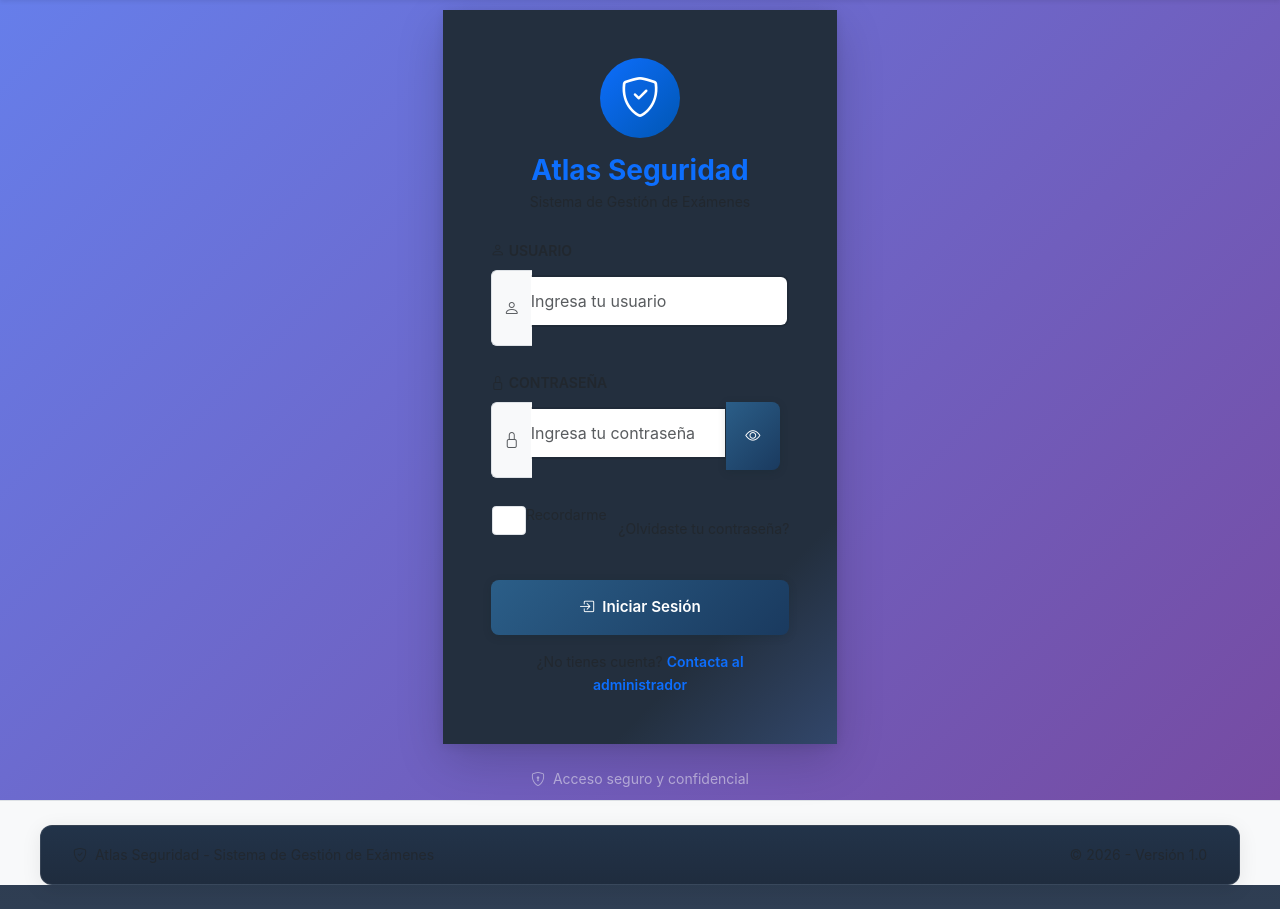
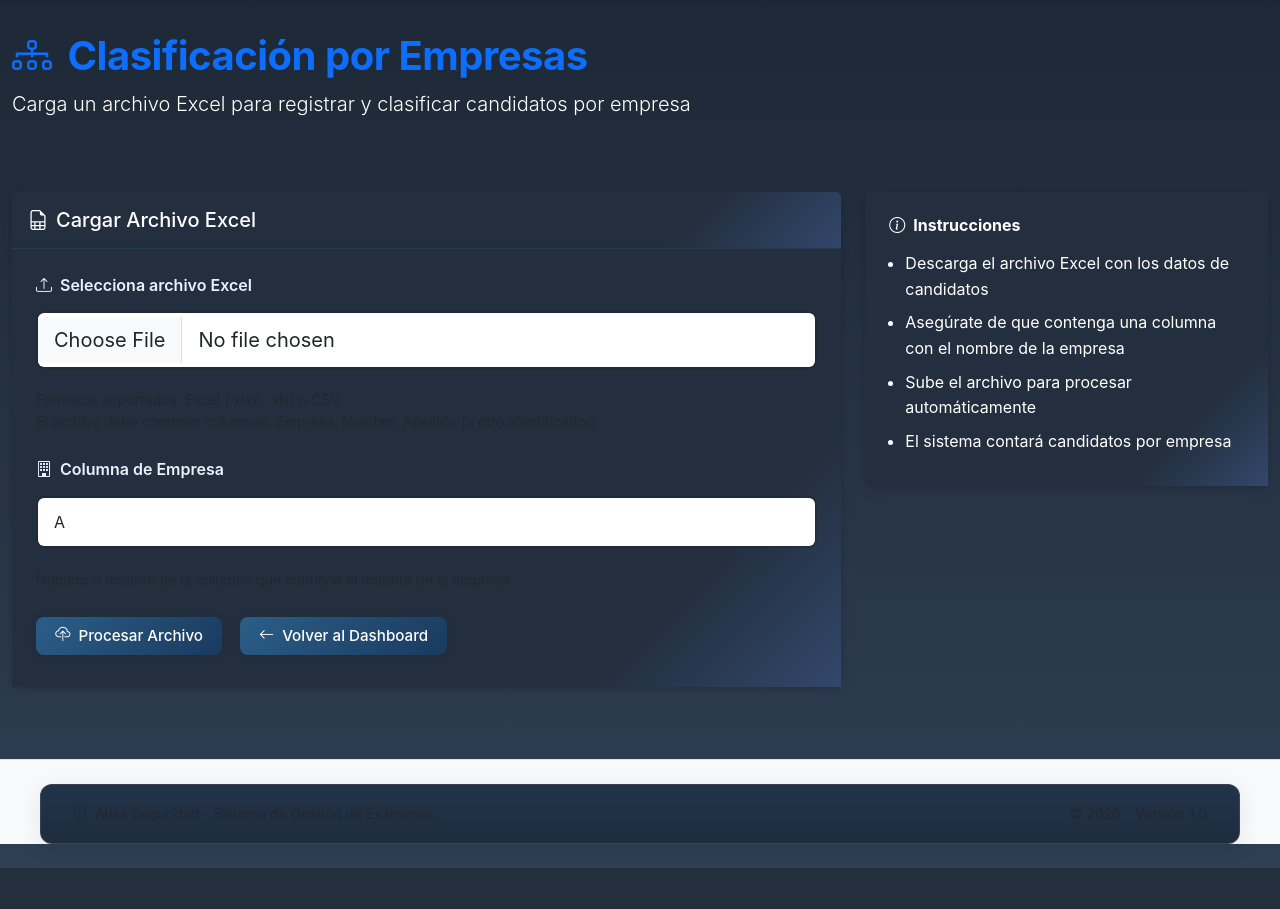
Before and after one commit to DanielCas22/atlas, a PHP site: page /atlas/views/dashboard/clasificacion_empresas.php in a window 1280 px wide. Shown: the part 58-967 px from the top of the page. After the commit the page ends 926 px from the top, so only its background shows below. Run offline with PHP 8.4, Linux system fonts and the light colour scheme.

Commit message:
inicio de la etapa 2
centralizar y enfocarse en la clasificacion por empresa, lector de documento .xslx y enviar a la empresa correspondiente

```diff
--- a/controllers/DashboardController.php
+++ b/controllers/DashboardController.php
@@ -161,6 +161,178 @@ class DashboardController
         include __DIR__ . '/../views/dashboard/create_user.php';
     }
 
+    public function clasificacion_empresas()
+    {
+        $this->ensureAuth();
+
+        $results = null;
+        $error = null;
+        $success = null;
+
+        if ($_SERVER['REQUEST_METHOD'] === 'POST') {
+            // Validar que se haya subido un archivo
+            if (!isset($_FILES['excel_file']) || $_FILES['excel_file']['error'] !== UPLOAD_ERR_OK) {
+                $error = 'Por favor selecciona un archivo válido.';
+            } else {
+                try {
+                    $filePath = $_FILES['excel_file']['tmp_name'];
+                    $fileName = $_FILES['excel_file']['name'];
+                    $fileExt = strtolower(pathinfo($fileName, PATHINFO_EXTENSION));
+
+                    // Validar extensión
+                    if (!in_array($fileExt, ['xlsx', 'xls', 'csv'])) {
+                        $error = 'Formato de archivo no soportado. Usa Excel (.xlsx, .xls) o CSV.';
+                    } else {
+                        $companyColumn = trim($_POST['company_column'] ?? 'A');
+
+                        if (empty($companyColumn)) {
+                            $error = 'Especifica la columna de empresa.';
+                        } else {
+                            // Procesar el archivo
+                            $results = $this->processExcelFile($filePath, $companyColumn, $fileExt);
+
+                            if ($results === false) {
+                                $error = 'Error al procesar el archivo. Verifica que el formato sea correcto.';
+                            } else {
+                                $success = 'Archivo procesado correctamente. Se encontraron ' . count($results) . ' empresas.';
+                            }
+                        }
+                    }
+                } catch (Exception $e) {
+                    $error = 'Error al procesar el archivo: ' . $e->getMessage();
+                }
+            }
+        }
+
+        include __DIR__ . '/../views/dashboard/clasificacion_empresas.php';
+    }
+
+    private function processExcelFile($filePath, $companyColumn, $fileExt)
+    {
+        $results = [];
+
+        try {
+            if ($fileExt === 'csv') {
+                // Procesar CSV
+                $results = $this->processCsvFile($filePath, $companyColumn);
+            } else {
+                // Procesar Excel con PhpSpreadsheet
+                $spreadsheet = \PhpOffice\PhpSpreadsheet\IOFactory::load($filePath);
+                $worksheet = $spreadsheet->getActiveSheet();
+
+                // Convertir columna (A, B, C, etc) a número (1, 2, 3, etc)
+                $columnIndex = $this->columnLetterToIndex($companyColumn);
+
+                if ($columnIndex === false) {
+                    // Podría ser un nombre de columna
+                    $columnIndex = $this->findColumnByName($worksheet, $companyColumn);
+                    if ($columnIndex === false) {
+                        return false;
+                    }
+                }
+
+                // Iterar sobre las filas
+                foreach ($worksheet->getRowIterator(2) as $row) { // Comenzar desde fila 2 (omitir header)
+                    $cell = $worksheet->getCellByColumnAndRow($columnIndex, $row->getRowIndex());
+                    $company = trim($cell->getValue() ?? '');
+
+                    if (!empty($company) && $company !== 'Empresa') {
+                        if (!isset($results[$company])) {
+                            $results[$company] = 0;
+                        }
+                        $results[$company]++;
+                    }
+                }
+            }
+
+            // Ordenar alfabéticamente
+            asort($results);
+            return $results;
+
+        } catch (Exception $e) {
+            return false;
+        }
+    }
+
+    private function processCsvFile($filePath, $companyColumn)
+    {
+        $results = [];
+        $handle = fopen($filePath, 'r');
+
+        if ($handle === false) {
+            return false;
+        }
+
+        $columnIndex = $this->columnLetterToIndex($companyColumn);
+        $rowIndex = 0;
+
+        while (($row = fgetcsv($handle)) !== false) {
+            $rowIndex++;
+
+            if ($rowIndex === 1) {
+                // Saltar encabezado
+                continue;
+            }
+
+            if ($columnIndex === false || !isset($row[$columnIndex - 1])) {
+                continue;
+            }
+
+            $company = trim($row[$columnIndex - 1] ?? '');
+
+            if (!empty($company)) {
+                if (!isset($results[$company])) {
+                    $results[$company] = 0;
+                }
+                $results[$company]++;
+            }
+        }
+
+        fclose($handle);
+        return $results;
+    }
+
+    private function columnLetterToIndex($column)
+    {
+        // Convertir letras de columna (A, B, C, AA, etc) a índice numérico
+        $column = strtoupper(trim($column));
+
+        // Si es un número, devolverlo
+        if (is_numeric($column)) {
+            return intval($column);
+        }
+
+        // Convertir letra a número
+        $index = 0;
+        $len = strlen($column);
+
+        for ($i = 0; $i < $len; $i++) {
+            $index = $index * 26 + (ord($column[$i]) - ord('A') + 1);
+        }
+
+        return $index ?: false;
+    }
+
+    private function findColumnByName($worksheet, $columnName)
+    {
+        // Buscar una columna por su nombre en la primera fila
+        $columnName = strtolower(trim($columnName));
+
+        foreach ($worksheet->getRowIterator(1, 1) as $row) {
+            $cellIterator = $row->getCellIterator();
+            $colIndex = 1;
+
+            foreach ($cellIterator as $cell) {
+                if (strtolower(trim($cell->getValue() ?? '')) === $columnName) {
+                    return $colIndex;
+                }
+                $colIndex++;
+            }
+        }
+
+        return false;
+    }
+
     private function ensureAuth()
     {
         if (empty($_SESSION['user'])) {
--- a/index.php
+++ b/index.php
@@ -5,6 +5,9 @@ session_start();
 header('Cache-Control: no-cache, no-store, must-revalidate'); // HTTP 1.1
 header('Pragma: no-cache'); // HTTP 1.0
 header('Expires: 0'); // Proxies
+
+// Cargar autoload de Composer
+require_once __DIR__ . '/vendor/autoload.php';
 
 require_once __DIR__ . '/config/Database.php';
 require_once __DIR__ . '/models/BaseModel.php';
--- /dev/null
+++ b/views/dashboard/clasificacion_empresas.php
@@ -0,0 +1,152 @@
+<?php include __DIR__ . '/../layouts/header.php'; ?>
+
+<div class="container-fluid py-4">
+    <!-- Header Section -->
+    <div class="row mb-5">
+        <div class="col-12">
+            <div class="d-flex align-items-center justify-content-between mb-4">
+                <div>
+                    <h1 class="display-6 fw-bold text-primary mb-2">
+                        <i class="bi bi-diagram-3 me-3"></i>Clasificación por Empresas
+                    </h1>
+                    <p class="lead mb-0" style="color:#fff;">Carga un archivo Excel para registrar y clasificar candidatos por empresa</p>
+                </div>
+            </div>
+        </div>
+    </div>
+
+    <!-- Upload Section -->
+    <div class="row mb-5">
+        <div class="col-lg-8">
+            <div class="card shadow-sm border-0">
+                <div class="card-header bg-primary text-white py-3">
+                    <h5 class="card-title mb-0">
+                        <i class="bi bi-file-earmark-spreadsheet me-2"></i>Cargar Archivo Excel
+                    </h5>
+                </div>
+                <div class="card-body p-4">
+                    <?php if (isset($success)): ?>
+                        <div class="alert alert-success alert-dismissible fade show" role="alert">
+                            <i class="bi bi-check-circle me-2"></i><?php echo htmlspecialchars($success); ?>
+                            <button type="button" class="btn-close" data-bs-dismiss="alert"></button>
+                        </div>
+                    <?php endif; ?>
+
+                    <?php if (isset($error)): ?>
+                        <div class="alert alert-danger alert-dismissible fade show" role="alert">
+                            <i class="bi bi-x-circle me-2"></i><?php echo htmlspecialchars($error); ?>
+                            <button type="button" class="btn-close" data-bs-dismiss="alert"></button>
+                        </div>
+                    <?php endif; ?>
+
+                    <form method="POST" enctype="multipart/form-data">
+                        <div class="mb-4">
+                            <label for="excelFile" class="form-label fw-semibold">
+                                <i class="bi bi-upload me-2"></i>Selecciona archivo Excel
+                            </label>
+                            <input type="file" class="form-control form-control-lg" id="excelFile" name="excel_file" accept=".xlsx,.xls,.csv" required>
+                            <small class="text-muted d-block mt-2">
+                                Formatos soportados: Excel (.xlsx, .xls) o CSV.
+                                <br>El archivo debe contener columnas: Empresa, Nombre, Apellido (u otro identificador)
+                            </small>
+                        </div>
+
+                        <div class="mb-4">
+                            <label for="companyColumn" class="form-label fw-semibold">
+                                <i class="bi bi-building me-2"></i>Columna de Empresa
+                            </label>
+                            <input type="text" class="form-control" id="companyColumn" name="company_column" placeholder="Ej: A, Empresa, Company" value="A" required>
+                            <small class="text-muted">Número o nombre de la columna que contiene el nombre de la empresa</small>
+                        </div>
+
+                        <div class="d-flex gap-2">
+                            <button type="submit" class="btn btn-primary btn-lg">
+                                <i class="bi bi-cloud-upload me-2"></i>Procesar Archivo
+                            </button>
+                            <a href="index.php?c=dashboard&a=index" class="btn btn-outline-secondary btn-lg">
+                                <i class="bi bi-arrow-left me-2"></i>Volver al Dashboard
+                            </a>
+                        </div>
+                    </form>
+                </div>
+            </div>
+        </div>
+
+        <!-- Info Box -->
+        <div class="col-lg-4">
+            <div class="card shadow-sm border-0 bg-light">
+                <div class="card-body p-4">
+                    <h6 class="card-title fw-bold mb-3">
+                        <i class="bi bi-info-circle me-2"></i>Instrucciones
+                    </h6>
+                    <ul class="mb-0 ps-3">
+                        <li class="mb-2">Descarga el archivo Excel con los datos de candidatos</li>
+                        <li class="mb-2">Asegúrate de que contenga una columna con el nombre de la empresa</li>
+                        <li class="mb-2">Sube el archivo para procesar automáticamente</li>
+                        <li class="mb-2">El sistema contará candidatos por empresa</li>
+                    </ul>
+                </div>
+            </div>
+        </div>
+    </div>
+
+    <!-- Results Section -->
+    <?php if (isset($results) && !empty($results)): ?>
+    <div class="row">
+        <div class="col-12">
+            <div class="card shadow-sm border-0">
+                <div class="card-header bg-success text-white py-3">
+                    <h5 class="card-title mb-0">
+                        <i class="bi bi-table me-2"></i>Resultados del Procesamiento
+                    </h5>
+                </div>
+                <div class="card-body p-4">
+                    <div class="table-responsive">
+                        <table class="table table-hover mb-0">
+                            <thead class="table-light">
+                                <tr>
+                                    <th class="fw-semibold">
+                                        <i class="bi bi-building me-2"></i>Empresa
+                                    </th>
+                                    <th class="fw-semibold text-center">
+                                        <i class="bi bi-people me-2"></i>Cantidad de Personas
+                                    </th>
+                                    <th class="fw-semibold text-center">
+                                        <i class="bi bi-percent me-2"></i>Porcentaje
+                                    </th>
+                                </tr>
+                            </thead>
+                            <tbody>
+                                <?php foreach ($results as $company => $count): ?>
+                                    <tr>
+                                        <td class="fw-semibold"><?php echo htmlspecialchars($company); ?></td>
+                                        <td class="text-center">
+                                            <span class="badge badge-primary bg-primary"><?php echo $count; ?></span>
+                                        </td>
+                                        <td class="text-center">
+                                            <?php
+                                                $total = array_sum($results);
+                                                $percentage = ($total > 0) ? round(($count / $total) * 100, 2) : 0;
+                                                echo $percentage . '%';
+                                            ?>
+                                        </td>
+                                    </tr>
+                                <?php endforeach; ?>
+                                <tr class="table-light fw-bold">
+                                    <td>TOTAL</td>
+                                    <td class="text-center">
+                                        <span class="badge badge-success bg-success"><?php echo array_sum($results); ?></span>
+                                    </td>
+                                    <td class="text-center">100%</td>
+                                </tr>
+                            </tbody>
+                        </table>
+                    </div>
+                </div>
+            </div>
+        </div>
+    </div>
+    <?php endif; ?>
+</div>
+
+<?php include __DIR__ . '/../layouts/footer.php'; ?>
--- a/views/dashboard/index.php
+++ b/views/dashboard/index.php
@@ -46,6 +46,12 @@
                             <a href="index.php?c=dashboard&a=users" class="btn btn-outline-info w-100 h-100 d-flex flex-column align-items-center justify-content-center py-4">
                                 <i class="bi bi-people fs-1 mb-2"></i>
                                 <span class="fw-semibold">Usuarios</span>
+                            </a>
+                        </div>
+                        <div class="col-md-3 col-sm-6">
+                            <a href="index.php?c=dashboard&a=clasificacion_empresas" class="btn btn-outline-warning w-100 h-100 d-flex flex-column align-items-center justify-content-center py-4">
+                                <i class="bi bi-diagram-3 fs-1 mb-2"></i>
+                                <span class="fw-semibold">Clasificación por Empresas</span>
                             </a>
                         </div>
                     </div>
```
Also changed, not shown: 1 other file.
